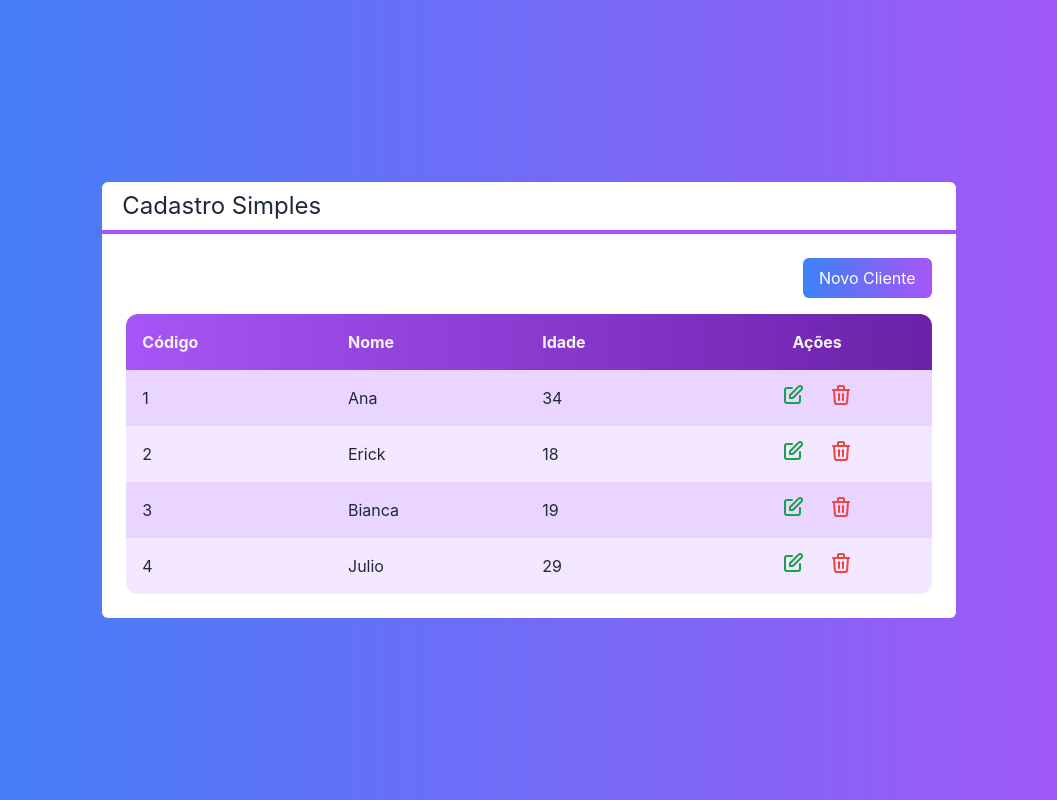
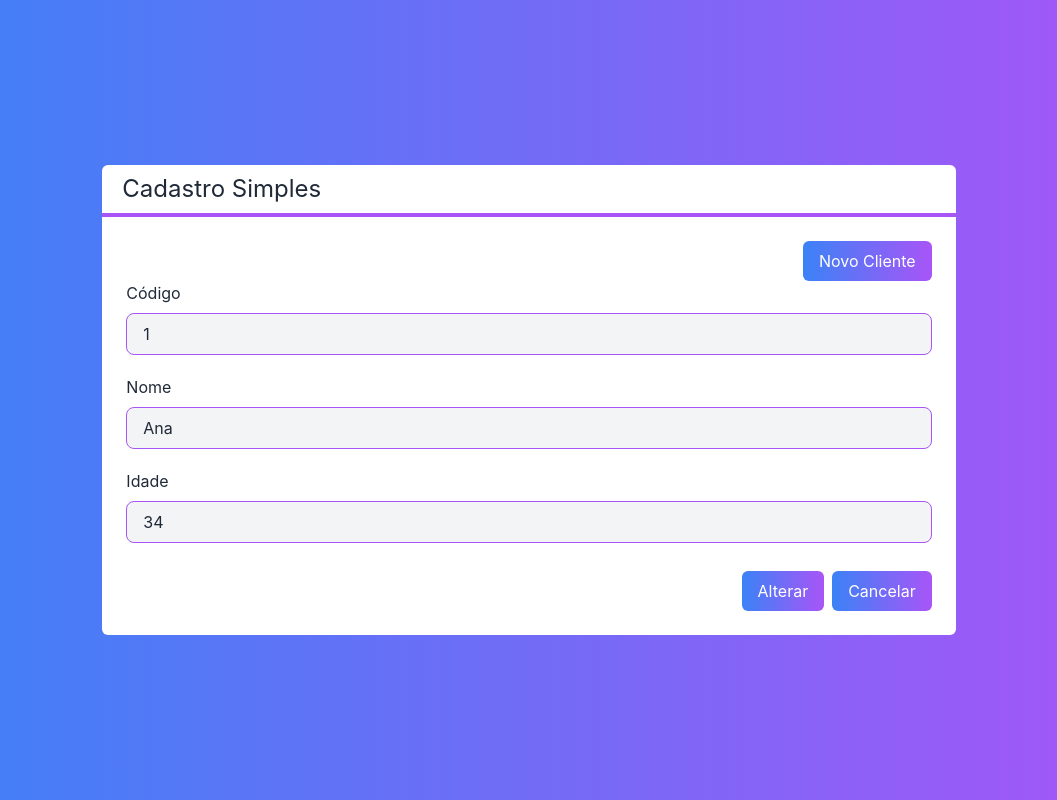
Before and after one commit to Erickbci/next-crud, a Next.js app: page / in a window 1280 px wide. Shown: the whole page, without its empty margins (111-1168 px from the left). Built offline with nearby package versions, Linux system fonts and the light colour scheme.

Commit message:
Mudanca de 'botaoNovoCliente' para botao/ componete formulario *cor do botao corrigida

```diff
--- a/src/components/BotaoNovoCliente.tsx
+++ b/src/components/Botao.tsx
@@ -1,17 +1,17 @@
-interface BotaoNovoClienteProps {
+interface BotaoProps {
     cor?: 'green' | 'blue' | 'gray'
     className?: string
     children: any
 
 }
 
-export default function BotaoNovoCliente(props: BotaoNovoClienteProps) {
+export default function Botao(props: BotaoProps) {
 
     const cor = props.cor ?? 'gray'
 
     return(
         <button className={`
-            bg-gradient-to-r from-${props.cor}-400 to-${props.cor}-700
+            bg-gradient-to-r from-${cor}-400 to-${cor}-700
             text-white px-4 py-2 rounded-md
             ${props.className}
         `}>
--- /dev/null
+++ b/src/components/Entrada.tsx
@@ -0,0 +1,32 @@
+interface EntradaProps {
+    tipo?: 'text' | 'number'
+    texto: string
+    valor: any
+    somenteLeitura?: boolean
+    className?: string
+    valorMudou?: (valor : any) => void
+}
+
+export default function Entrada(props: EntradaProps) {
+    return(
+        <div className={`
+        flex flex-col ${props.className}
+        `}>
+            <label className="mb-2">
+                {props.texto}
+            </label>
+
+            <input
+                type={props.tipo ?? 'text'}
+                value={props.valor}
+                readOnly={props.somenteLeitura}
+                onChange={e => props.valorMudou?.(e.target.value)}
+                className={`
+                    border border-purple-500 rounded-lg
+                    focus:outline-none bg-gray-100 px-4 py-2
+                    ${props.somenteLeitura ? '' : 'focus:bg-white'}
+                `}
+            />
+        </div>
+    )
+}
--- /dev/null
+++ b/src/components/Formulario.tsx
@@ -0,0 +1,51 @@
+import { useState } from "react";
+import Cliente from "../core/Cliente";
+import Botao from "./Botao";
+import BotaoNovoCliente from "./Botao";
+import Entrada from "./Entrada";
+
+interface FormularioProps {
+    cliente: Cliente
+}
+
+export function Formulario(props: FormularioProps){
+
+    const id = props.cliente?.id
+    const [nome, setNome] = useState(props.cliente?.nome ?? '')
+    const [idade, setIdade] = useState(props.cliente?.idade ?? 0)
+
+    return(
+        <div>
+            {id ? (
+                <Entrada
+                    somenteLeitura
+                    texto="Código"
+                    valor={id}
+                    className="mb-5"
+                    />
+
+            ) : false}
+            <Entrada
+                texto="Nome"
+                valor={nome}
+                valorMudou={setNome}
+                className="mb-5"
+                />
+            <Entrada
+                texto="Idade"
+                tipo="number"
+                valor={idade}
+                valorMudou={setIdade}
+                />
+
+            <div className="flex justify-end mt-7">
+                <Botao cor="blue" className="mr-2 ">
+                    {id ? 'Alterar' : 'Salvar'}
+                </Botao>
+                <Botao >
+                    Cancelar
+                </Botao>
+            </div>
+        </div>
+    )
+}
--- a/src/pages/index.tsx
+++ b/src/pages/index.tsx
@@ -1,4 +1,5 @@
-import BotaoNovoCliente from "../components/BotaoNovoCliente";
+import Botao from "../components/Botao";
+import { Formulario } from "../components/Formulario";
 import Layout from "../components/Layout";
 import Tabela from "../components/Tabela";
 import Cliente from "../core/Cliente";
@@ -27,12 +28,13 @@
     `}>
       <Layout titulo="Cadastro Simples">
         <div className="flex justify-end">
-          <BotaoNovoCliente cor="blue" className="mb-4">Novo Cliente</BotaoNovoCliente>
+          <Botao cor="green" >Novo Cliente</Botao>
         </div>
-        <Tabela
+        {/* <Tabela
         clienteSelecionado={clienteSelecionado}
         clienteExcluido={clienteExcluido}
-        clientes={clientes} />
+        clientes={clientes} /> */}
+        <Formulario cliente={clientes[0]}></Formulario>
       </Layout>
     </div>
   )
```
